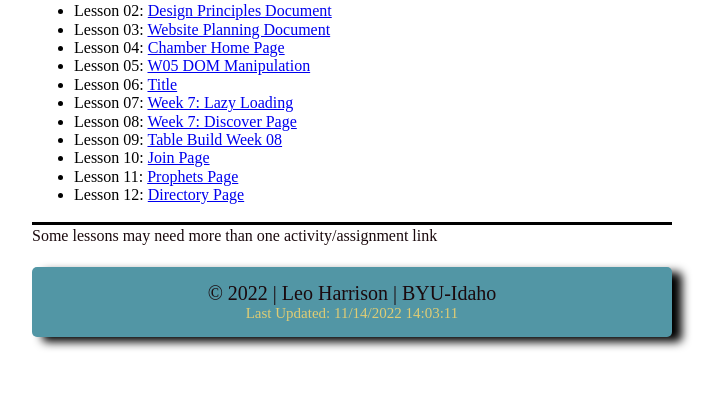
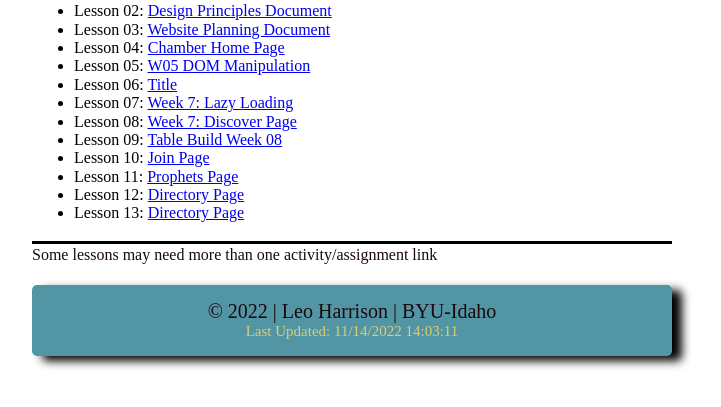
Before and after one commit to leoh906/wdd230, a plain HTML site: page index.html in a window 1280 px wide. Shown: the part 233-640 px from the top of the page, without its empty margins (288-1009 px from the left). Drawn offline with Linux system fonts and the light colour scheme; a web font is replaced by a local one.

```diff
--- a/index.html
+++ b/index.html
@@ -33,6 +33,7 @@
                 <li>Lesson 10: <a href="chamber/join.html">Join Page</a></li>
                 <li>Lesson 11: <a href="prophets/index.html">Prophets Page</a></li>
                 <li>Lesson 12: <a href="chamber/directory.html">Directory Page</a></li>
+                <li>Lesson 13: <a href="json_file/index.html">Directory Page</a></li>
             </ul>
         </div>
         <p id="some-lessons-thingy">Some lessons may need more than one activity/assignment link</p>
```
